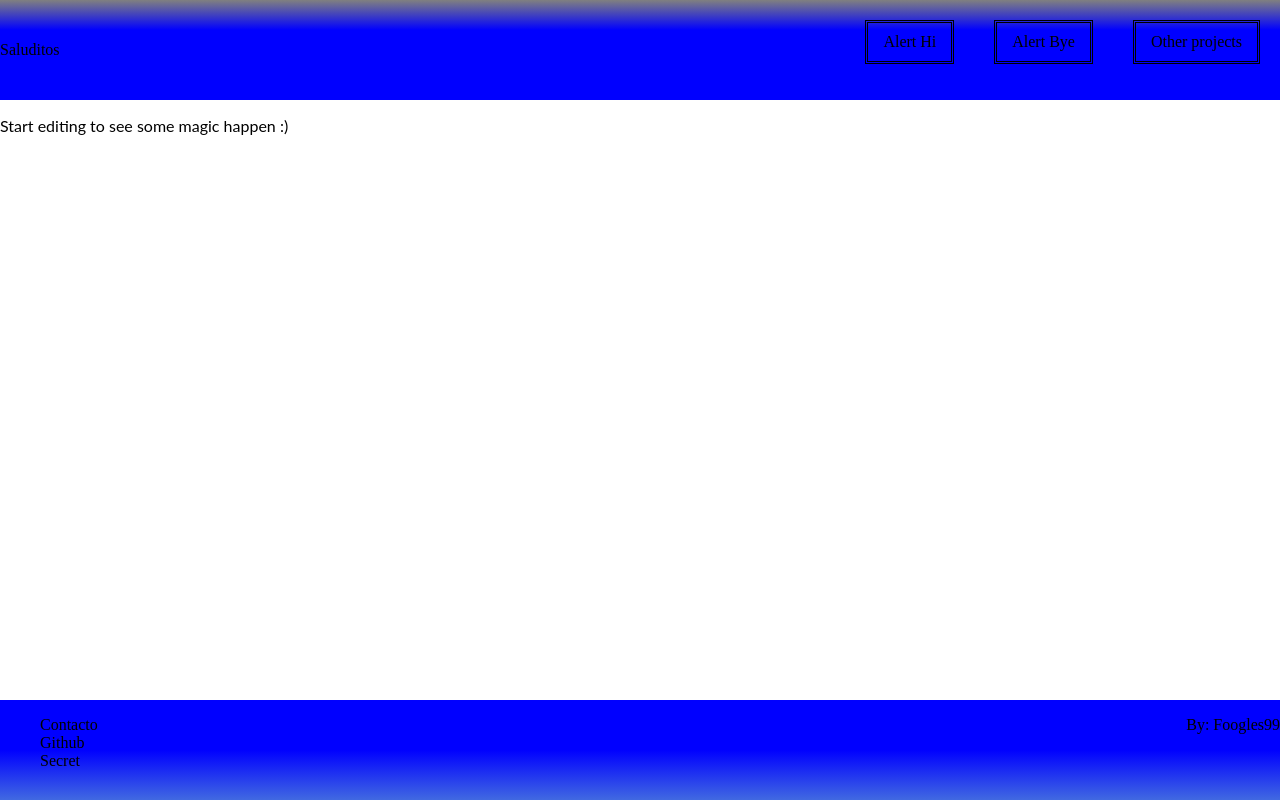
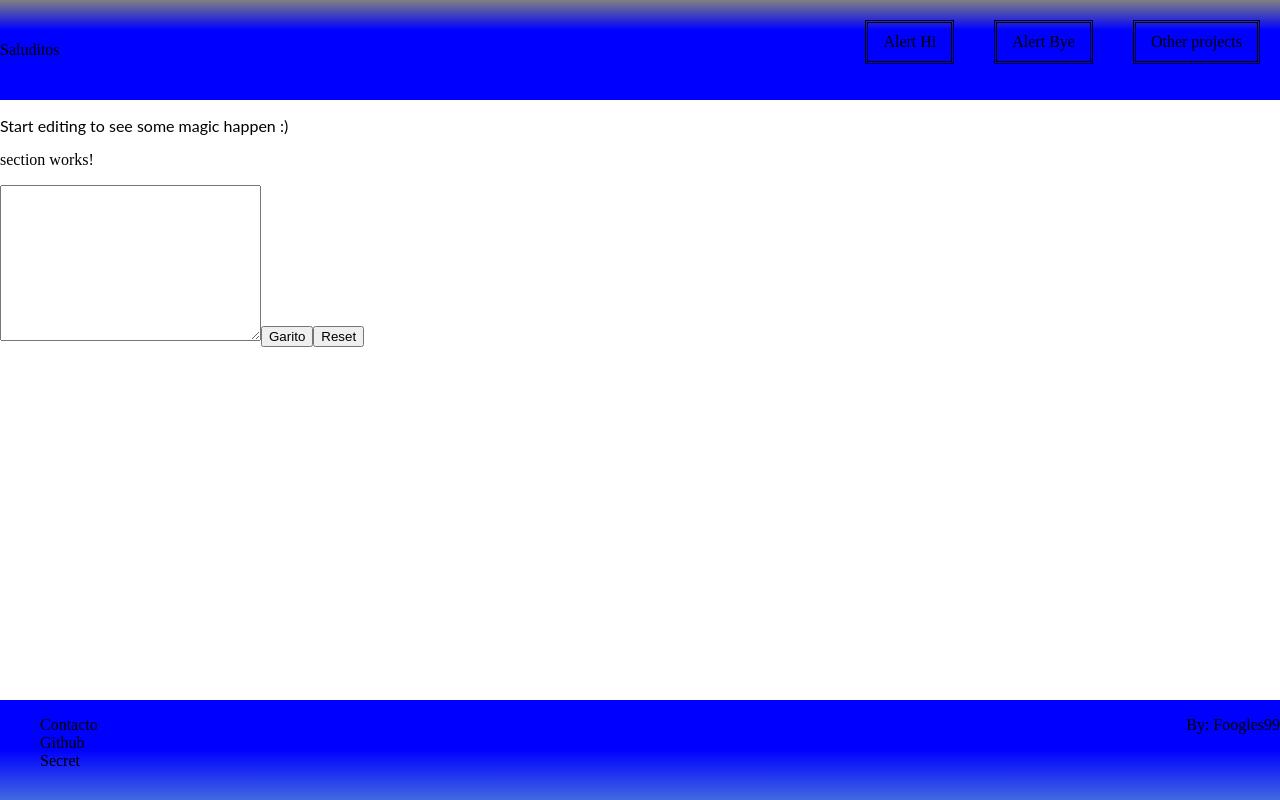
Before and after one commit to EmaJuarezDev/Sortea40, an Angular app: page / in a window 1280 px wide. Built offline with nearby package versions, Linux system fonts and the light colour scheme.

Commit message:
4 files modified

```diff
--- a/src/app/app.component.html
+++ b/src/app/app.component.html
@@ -1,3 +1,4 @@
 <app-header></app-header>
 <p>Start editing to see some magic happen :)</p>
+<app-section></app-section>
 <app-footer></app-footer>
--- a/src/app/section/section.module.ts
+++ b/src/app/section/section.module.ts
@@ -7,6 +7,6 @@ import { SectionComponent } from './section.component';
 @NgModule({
   imports: [CommonModule],
   declarations: [SectionComponent, SorteoComponent],
-  exports: [SorteoComponent]
+  exports: [SectionComponent],
 })
 export class SectionModule {}
--- a/src/app/section/sorteo/sorteo.component.html
+++ b/src/app/section/sorteo/sorteo.component.html
@@ -1,3 +1,6 @@
-<p>
-sorteo works!
-</p>
+<form action="">
+  <textarea name="" id="" cols="30" rows="10" #opcSorteo></textarea>
+  <input type="submit" value="Garito" (click)="selWin(opcSorteo.value)" />
+  <input type="submit" value="Reset" (click)="resetWin()" />
+</form>
+<h2 *ngIf="winner > -1">{{ opcWinners[winner] }}</h2>
--- a/src/app/section/sorteo/sorteo.component.ts
+++ b/src/app/section/sorteo/sorteo.component.ts
@@ -3,13 +3,21 @@ import { Component, OnInit } from '@angular/core';
 @Component({
   selector: 'app-sorteo',
   templateUrl: './sorteo.component.html',
-  styleUrls: ['./sorteo.component.css']
+  styleUrls: ['./sorteo.component.css'],
 })
 export class SorteoComponent implements OnInit {
+  constructor() {}
+  winner: number = -1;
+  opcWinners: string[];
 
-  constructor() { }
-
-  ngOnInit() {
+  selWin(stringOpc: string) {
+    this.opcWinners = stringOpc.split('\n');
+    this.winner = Math.trunc(Math.random() * this.opcWinners.length);
   }
 
+  resetWin() {
+    this.winner = -1;
+  }
+
+  ngOnInit() {}
 }
```
